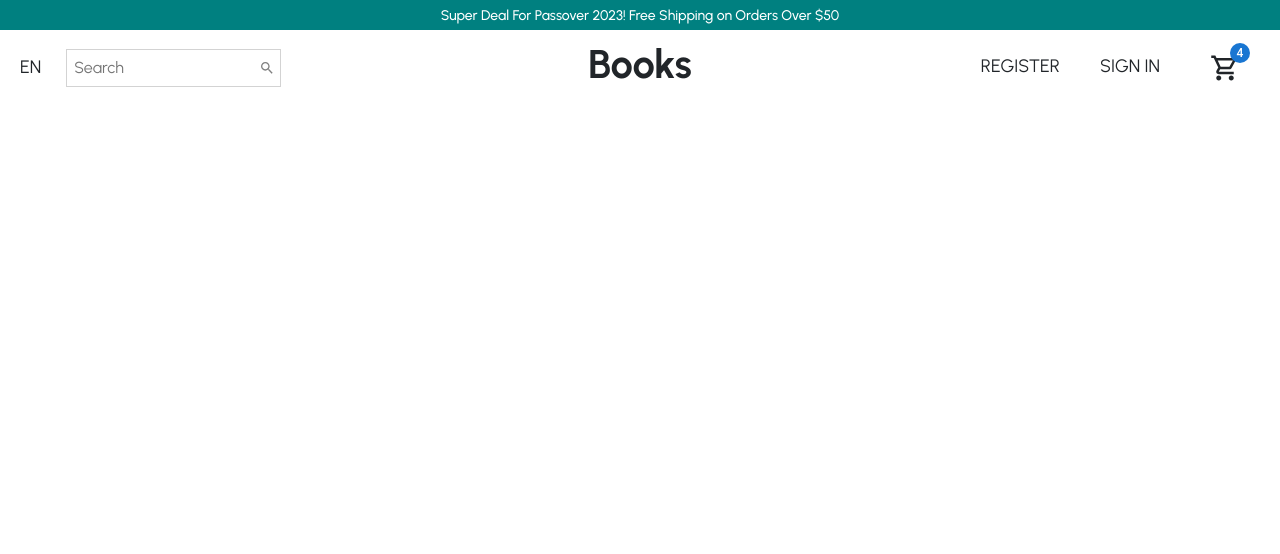
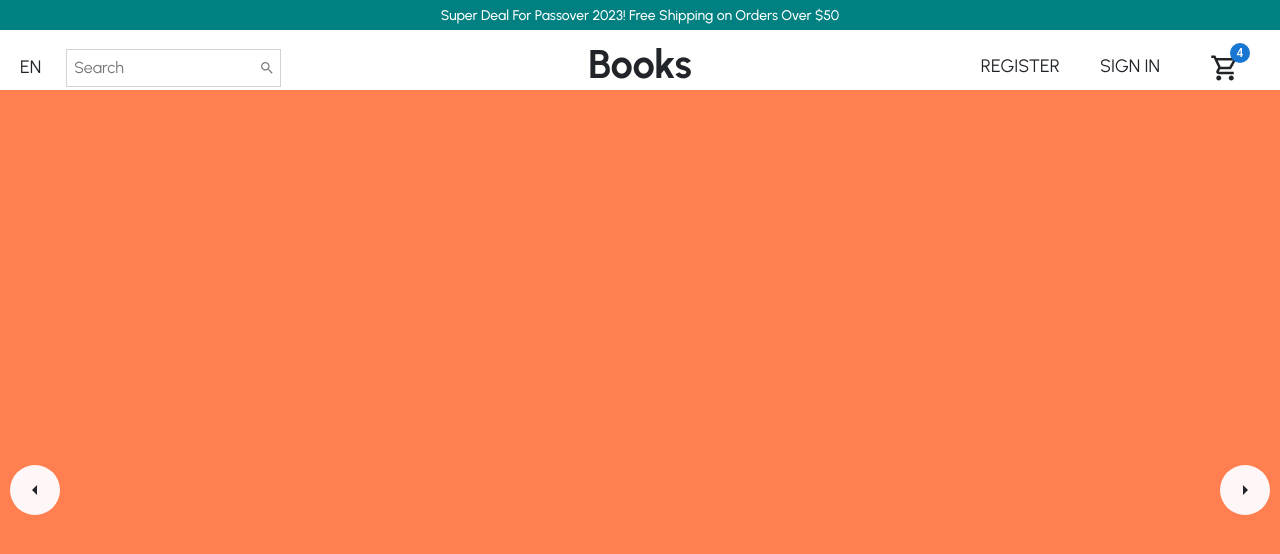
Before and after one commit to shech2/React-Final-Project, a React (Create React App) app in the folder frontend/: page / in a window 1280 px wide. Shown: the top 554 px of the page. Built offline with nearby package versions, Linux system fonts and the light colour scheme; no server answers.

Commit message:
Create a Slider

```diff
--- /dev/null
+++ b/frontend/src/components/Slider.js
@@ -0,0 +1,41 @@
+import { ArrowLeft, ArrowRight } from '@mui/icons-material';
+import { styled } from '@mui/material/styles';
+
+const Container = styled('div')(({ theme }) => ({
+    width: '100%',
+    height: '100vh',
+    display: 'flex',
+    background: 'coral',
+    position: 'relative',
+}));
+
+const Arrow = styled('div')(({ theme, direction }) => ({
+    width: '50px',
+    height: '50px',
+    backgroundColor: '#fff7f7',
+    borderRadius: '50%',
+    display: 'flex',
+    alignItems: 'center',
+    justifyContent: 'center',
+    position: 'absolute',
+    top: '0',
+    bottom: '0',
+    left: direction === "left" ? '10px' : 'auto',
+    right: direction === "right" ? '10px' : 'auto',
+    margin: 'auto',
+}));
+
+const Slider = () => {
+    return (
+        <Container>
+            <Arrow direction="left">
+                <ArrowLeft />
+            </Arrow>
+            <Arrow direction="right">
+                <ArrowRight />
+            </Arrow>
+        </Container>
+    );
+};
+
+export default Slider;
--- a/frontend/src/pages/Homepage.js
+++ b/frontend/src/pages/Homepage.js
@@ -1,6 +1,7 @@
 import React from 'react'
 import Announcement from '../components/Announcement';
 import Navbar from '../components/Navbar'
+import Slider from '../components/Slider';
 
 
 const Homepage = () => {
@@ -8,6 +9,7 @@ const Homepage = () => {
         <div>
             <Announcement />
             <Navbar />
+            <Slider />
         </div>
     )
 }
```
